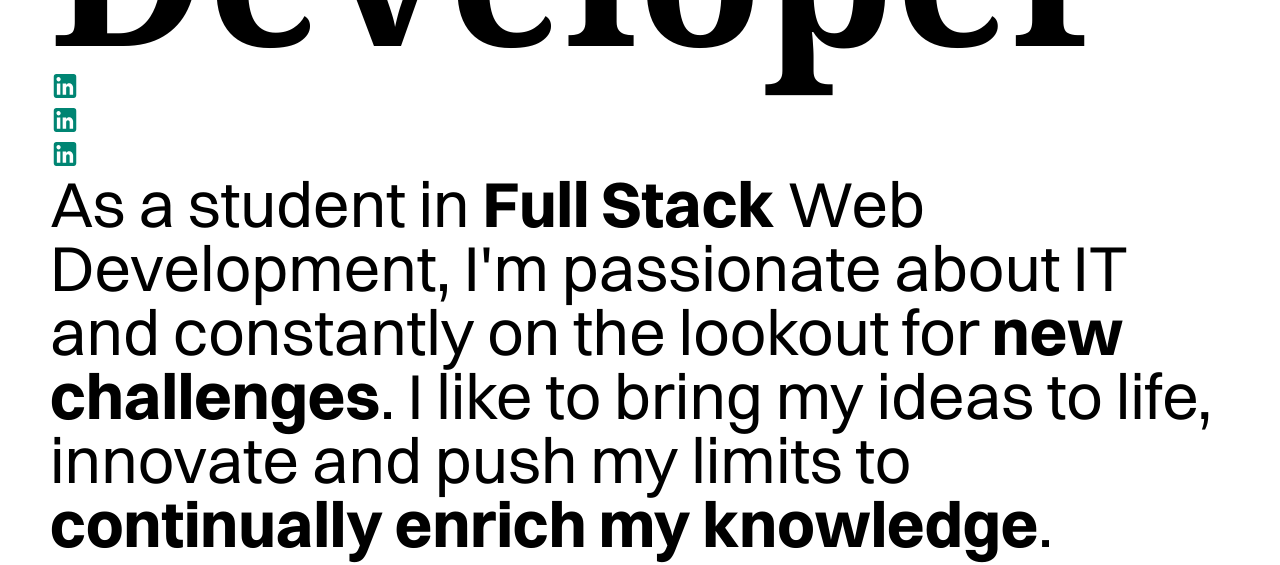
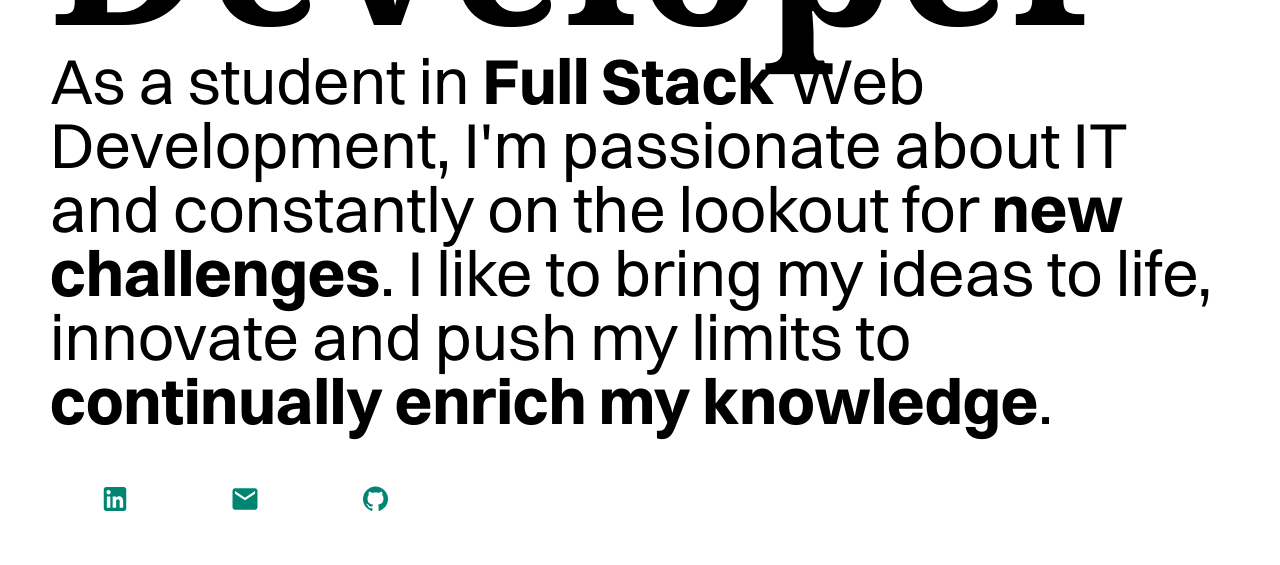
Before and after one commit to Joranvnp/Portfolio, a React (Vite) app: page / in a window 1280 px wide. Shown: the part 332-897 px from the top of the page. Built offline with nearby package versions, Linux system fonts and the light colour scheme; what @radix-ui/themes would draw is missing.

Commit message:
Fix animations magnetic

```diff
--- a/src/components/presentation/Presentation.jsx
+++ b/src/components/presentation/Presentation.jsx
@@ -4,6 +4,7 @@ import styles from "./style.module.scss";
 import Profile from "../../assets/images/Joran_Vanpeene.jpg";
 
 // import { FaLinkedin, FaMailBulk } from "react-icons/fa";
+import { FaLinkedin } from "react-icons/fa";
 import IconLinkedin from "/public/images/icons/links_linkedin.svg";
 import IconEmail from "/public/images/icons/icons_mail.svg";
 import IconGithub from "/public/images/icons/icons_git.svg";
@@ -28,9 +29,11 @@ export const Presentation = () => {
         <img className={styles.image} src={Profile} alt={Profile} />
       </div>
 
-      <div>
+      <ul className={styles.contacts}>
+        <li className={styles.item}>
           <GsapMagnetic>
             <svg
+              className={styles.icon}
               width="30"
               height="32"
               viewBox="0 0 30 32"
@@ -43,9 +46,12 @@ export const Presentation = () => {
               />
             </svg>
           </GsapMagnetic>
-
+          <p>LinkedIn</p>
+        </li>
+        <li className={styles.item}>
           <GsapMagnetic>
             <svg
+              className={styles.icon}
               width="30"
               height="32"
               viewBox="0 0 30 32"
@@ -53,49 +59,32 @@ export const Presentation = () => {
               xmlns="http://www.w3.org/2000/svg"
             >
               <path
-              d="M23.75 4C24.413 4 25.0489 4.28095 25.5178 4.78105C25.9866 5.28115 26.25 5.95942 26.25 6.66667V25.3333C26.25 26.0406 25.9866 26.7189 25.5178 27.219C25.0489 27.719 24.413 28 23.75 28H6.25C5.58696 28 4.95107 27.719 4.48223 27.219C4.01339 26.7189 3.75 26.0406 3.75 25.3333V6.66667C3.75 5.95942 4.01339 5.28115 4.48223 4.78105C4.95107 4.28095 5.58696 4 6.25 4H23.75ZM23.125 24.6667V17.6C23.125 16.4472 22.6957 15.3416 21.9315 14.5264C21.1672 13.7113 20.1308 13.2533 19.05 13.2533C17.9875 13.2533 16.75 13.9467 16.15 14.9867V13.5067H12.6625V24.6667H16.15V18.0933C16.15 17.0667 16.925 16.2267 17.8875 16.2267C18.3516 16.2267 18.7967 16.4233 19.1249 16.7734C19.4531 17.1235 19.6375 17.5983 19.6375 18.0933V24.6667H23.125ZM8.6 11.4133C9.15695 11.4133 9.6911 11.1773 10.0849 10.7573C10.4788 10.3372 10.7 9.76742 10.7 9.17333C10.7 7.93333 9.7625 6.92 8.6 6.92C8.03973 6.92 7.50241 7.1574 7.10624 7.57999C6.71007 8.00257 6.4875 8.57571 6.4875 9.17333C6.4875 10.4133 7.4375 11.4133 8.6 11.4133ZM10.3375 24.6667V13.5067H6.875V24.6667H10.3375Z"
+                d="M25 5.3335H5C3.625 5.3335 2.5125 6.5335 2.5125 8.00016L2.5 24.0002C2.5 25.4668 3.625 26.6668 5 26.6668H25C26.375 26.6668 27.5 25.4668 27.5 24.0002V8.00016C27.5 6.5335 26.375 5.3335 25 5.3335ZM25 10.6668L15 17.3335L5 10.6668V8.00016L15 14.6668L25 8.00016V10.6668Z"
                 fill="#008573"
               />
             </svg>
           </GsapMagnetic>
-
+          <p>Email</p>
+        </li>
+        <li className={styles.item}>
           <GsapMagnetic>
             <svg
-            width="30"
-            height="32"
-            viewBox="0 0 30 32"
+              className={styles.icon}
+              width="31"
+              height="30"
+              viewBox="0 0 31 30"
               fill="none"
               xmlns="http://www.w3.org/2000/svg"
             >
               <path
-              d="M23.75 4C24.413 4 25.0489 4.28095 25.5178 4.78105C25.9866 5.28115 26.25 5.95942 26.25 6.66667V25.3333C26.25 26.0406 25.9866 26.7189 25.5178 27.219C25.0489 27.719 24.413 28 23.75 28H6.25C5.58696 28 4.95107 27.719 4.48223 27.219C4.01339 26.7189 3.75 26.0406 3.75 25.3333V6.66667C3.75 5.95942 4.01339 5.28115 4.48223 4.78105C4.95107 4.28095 5.58696 4 6.25 4H23.75ZM23.125 24.6667V17.6C23.125 16.4472 22.6957 15.3416 21.9315 14.5264C21.1672 13.7113 20.1308 13.2533 19.05 13.2533C17.9875 13.2533 16.75 13.9467 16.15 14.9867V13.5067H12.6625V24.6667H16.15V18.0933C16.15 17.0667 16.925 16.2267 17.8875 16.2267C18.3516 16.2267 18.7967 16.4233 19.1249 16.7734C19.4531 17.1235 19.6375 17.5983 19.6375 18.0933V24.6667H23.125ZM8.6 11.4133C9.15695 11.4133 9.6911 11.1773 10.0849 10.7573C10.4788 10.3372 10.7 9.76742 10.7 9.17333C10.7 7.93333 9.7625 6.92 8.6 6.92C8.03973 6.92 7.50241 7.1574 7.10624 7.57999C6.71007 8.00257 6.4875 8.57571 6.4875 9.17333C6.4875 10.4133 7.4375 11.4133 8.6 11.4133ZM10.3375 24.6667V13.5067H6.875V24.6667H10.3375Z"
+                d="M15.5 2.5C13.8585 2.5 12.233 2.82332 10.7165 3.45151C9.19989 4.07969 7.8219 5.00043 6.66117 6.16117C4.31696 8.50537 3 11.6848 3 15C3 20.525 6.5875 25.2125 11.55 26.875C12.175 26.975 12.375 26.5875 12.375 26.25V24.1375C8.9125 24.8875 8.175 22.4625 8.175 22.4625C7.6 21.0125 6.7875 20.625 6.7875 20.625C5.65 19.85 6.875 19.875 6.875 19.875C8.125 19.9625 8.7875 21.1625 8.7875 21.1625C9.875 23.0625 11.7125 22.5 12.425 22.2C12.5375 21.3875 12.8625 20.8375 13.2125 20.525C10.4375 20.2125 7.525 19.1375 7.525 14.375C7.525 12.9875 8 11.875 8.8125 10.9875C8.6875 10.675 8.25 9.375 8.9375 7.6875C8.9375 7.6875 9.9875 7.35 12.375 8.9625C13.3625 8.6875 14.4375 8.55 15.5 8.55C16.5625 8.55 17.6375 8.6875 18.625 8.9625C21.0125 7.35 22.0625 7.6875 22.0625 7.6875C22.75 9.375 22.3125 10.675 22.1875 10.9875C23 11.875 23.475 12.9875 23.475 14.375C23.475 19.15 20.55 20.2 17.7625 20.5125C18.2125 20.9 18.625 21.6625 18.625 22.825V26.25C18.625 26.5875 18.825 26.9875 19.4625 26.875C24.425 25.2 28 20.525 28 15C28 13.3585 27.6767 11.733 27.0485 10.2165C26.4203 8.69989 25.4996 7.3219 24.3388 6.16117C23.1781 5.00043 21.8001 4.07969 20.2835 3.45151C18.767 2.82332 17.1415 2.5 15.5 2.5Z"
                 fill="#008573"
               />
             </svg>
           </GsapMagnetic>
-      </div>
-
-      {/* <ul className={styles.contacts}>
-        <li className={styles.item}>
-          <GsapMagnetic>
-            <img
-              className={styles.icon}
-              src={IconLinkedin}
-              alt="icon_linkedin"
-            />
-          </GsapMagnetic>
-          <p>LinkedIn</p>
-        </li>
-        <li>
-          className={styles.icon} /> Email
-          <img src={IconEmail} alt="icon_email" />
-          <p>Email</p>
-        </li>
-        <li>
-          <img className={styles.icon} src={IconGithub} alt="icon_github" />
           <p>GitHub</p>
         </li>
-      </ul> */}
+      </ul>
     </div>
   );
 };
--- a/src/components/presentation/style.module.scss
+++ b/src/components/presentation/style.module.scss
@@ -59,7 +59,24 @@
   }
 
   .contacts {
+    display: flex;
+    flex-direction: row;
+    align-items: center;
+    justify-content: center;
     order: 2;
+    // padding: 50px;
+
+    .item {
+      display: flex;
+      flex-direction: column;
+      align-items: center;
+      justify-content: center;
+      // padding: 50px;
+
+      svg {
+        padding: 50px;
+      }
+    }
   }
 }
 
```
Lines whose indentation alone changed are shown as unchanged.
